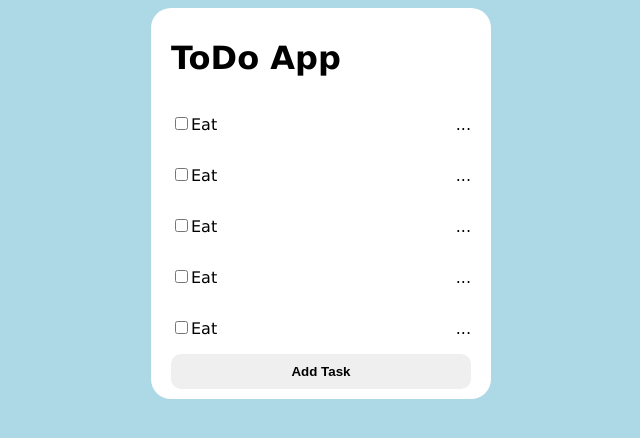
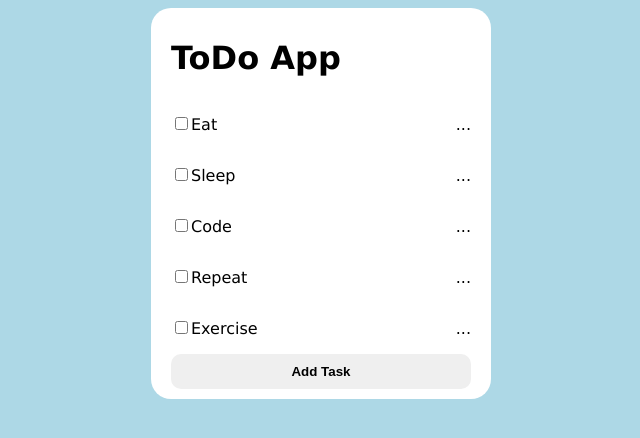
Before and after one commit to harshsennnn/3-Tier-ToDo, a React (Vite) app in the folder frontend/: page / in a window 1280 px wide. Shown: the top 438 px of the page, without its empty margins (319-959 px from the left). Built offline with nearby package versions, Linux system fonts and the light colour scheme.

Commit message:
adding props

```diff
--- a/frontend/src/App.jsx
+++ b/frontend/src/App.jsx
@@ -8,11 +8,11 @@
   return (
     <div className='container'>
       <Header />
-      <ToDoItem />
-      <ToDoItem />
-      <ToDoItem />
-      <ToDoItem />
-      <ToDoItem />
+      <ToDoItem text="Eat" />
+      <ToDoItem text="Sleep" />
+      <ToDoItem text="Code" />
+      <ToDoItem text="Repeat" />
+      <ToDoItem text="Exercise" />
       <Button />
     </div>
   );
--- a/frontend/src/components/ToDoItem.jsx
+++ b/frontend/src/components/ToDoItem.jsx
@@ -1,11 +1,11 @@
 import React from "react";
 
-function ToDoItem() {
+function ToDoItem(props) {
   return (
     <li className="Item">
       <span>
         <input type="checkbox" className="underline"/>
-        <span>Eat</span>
+        <span>{props.text}</span>
         </span>
         <p>...</p>
     </li>
```
